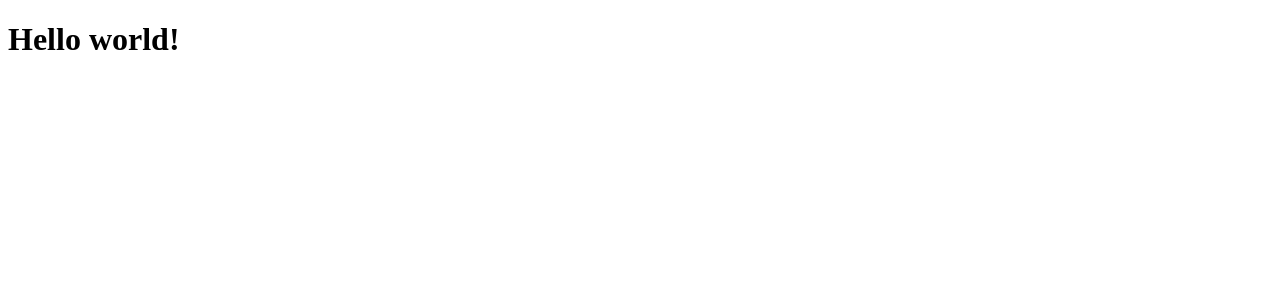
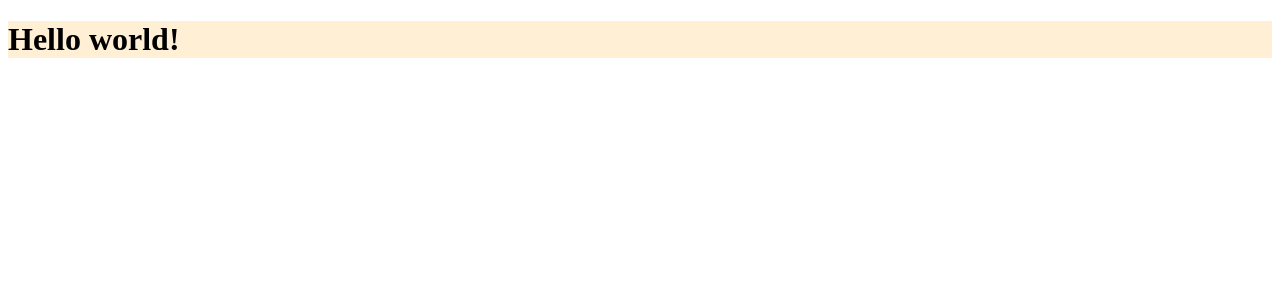
Before and after one commit to AlexZenin/react-modal-demo, a React (Vite) app: page / in a window 1280 px wide. Shown: the top 300 px of the page. Built offline with nearby package versions, Linux system fonts and the light colour scheme.

Commit message:
build: add styled-components

```diff
--- a/package.json
+++ b/package.json
@@ -10,13 +10,17 @@
     "build": "parcel build"
   },
   "devDependencies": {
+    "@babel/core": "^7.12.0",
     "@types/react": "18.0.14",
     "@types/react-dom": "18.0.5",
+    "@types/styled-components": "5.1.25",
+    "babel-plugin-styled-components": "2.0.7",
     "parcel": "2.6.2",
     "process": "0.11.10"
   },
   "dependencies": {
     "react": "18.2.0",
-    "react-dom": "18.2.0"
+    "react-dom": "18.2.0",
+    "styled-components": "5.3.5"
   }
 }
--- a/src/App.tsx
+++ b/src/App.tsx
@@ -1,3 +1,9 @@
+import styled from 'styled-components'
+
+const H1 = styled.h1`
+  background-color: papayawhip;
+`
+
 export function App() {
-  return <h1>Hello world!</h1>;
+  return <H1>Hello world!</H1>;
 }
```
Also changed, not shown: .babelrc (added), 1 other file (tests, documents, lock files or other folders).
